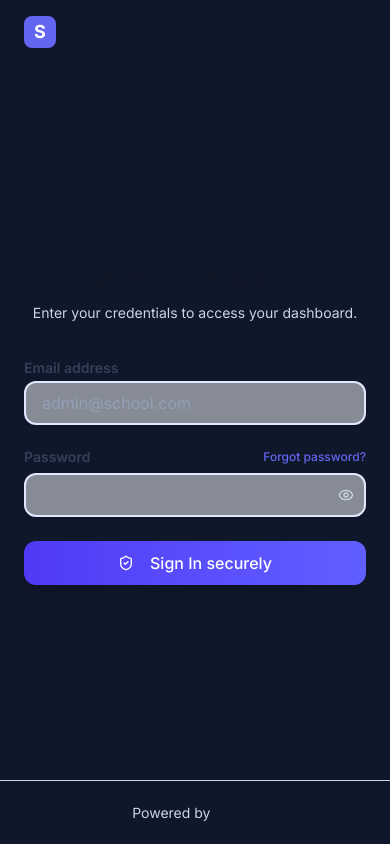
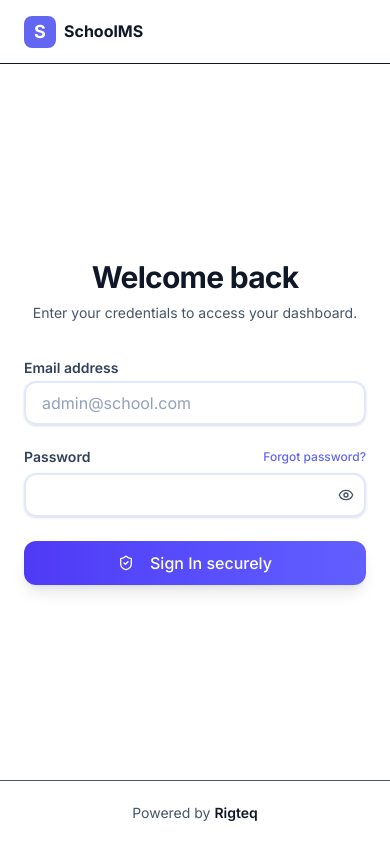
Before and after one commit to rigteq/schoolms, a Next.js app: page / in a window 390 px wide. Built offline with nearby package versions, Linux system fonts and the light colour scheme; no server answers.

Commit message:
leave icon alignment and visibility fix

```diff
--- a/app/dashboard/leaves/apply/page.tsx
+++ b/app/dashboard/leaves/apply/page.tsx
@@ -24,7 +24,7 @@ import {
 } from "@/components/ui/select";
 import { Input } from "@/components/ui/input";
 import { Label } from "@/components/ui/label";
-import { Loader2 } from "lucide-react";
+import { Loader2, CalendarDays } from "lucide-react";
 import { useRouter } from "next/navigation";
 import { cn } from "@/lib/utils";
 
@@ -136,9 +136,12 @@ export default function ApplyLeavePage() {
                     <form onSubmit={handleSubmit}>
                         <CardContent className="space-y-6">
                             <div className="space-y-2">
-                                <Label htmlFor="leave_type">Leave Type</Label>
+                                <Label htmlFor="leave_type" className="flex items-center gap-2">
+                                    <CalendarDays className="h-4 w-4 text-indigo-600" />
+                                    Leave Type
+                                </Label>
                                 <Select onValueChange={handleSelectChange} value={formData.leave_type}>
-                                    <SelectTrigger id="leave_type">
+                                    <SelectTrigger id="leave_type" className="h-10">
                                         <SelectValue placeholder="Select type" />
                                     </SelectTrigger>
                                     <SelectContent>
--- a/app/dashboard/leaves/list/page.tsx
+++ b/app/dashboard/leaves/list/page.tsx
@@ -121,10 +121,10 @@ export default function LeaveApplicationList() {
     return (
         <div className="flex-1 space-y-4 p-8 pt-6">
             <div className="flex items-center justify-between space-y-2">
-                <h2 className="text-3xl font-bold tracking-tight">Leave Applications</h2>
+                <h2 className="text-4xl font-bold gradient-text-primary tracking-tight">Leave Applications</h2>
             </div>
 
-            <div className="rounded-md border bg-card text-card-foreground shadow-sm">
+            <div className="rounded-xl border-2 border-indigo-100 bg-white/80 backdrop-blur shadow-lg">
                 <Table>
                     <TableHeader>
                         <TableRow>
--- a/app/globals.css
+++ b/app/globals.css
@@ -27,8 +27,8 @@
   --text-secondary: #64748B;
   --text-light: #94A3B8;
 
-  --muted: #94A3B8;
-  --muted-foreground: #CBD5E1;
+  --muted: #64748B; /* darker muted bg for subtle elements */
+  --muted-foreground: #475569; /* improved contrast for muted text and placeholders */
   --border: #E2E8F0;
   --input: #F1F5F9;
   --ring: #6366F1;
@@ -227,19 +227,27 @@ body {
 
 /* Scrollbar Styling */
 ::-webkit-scrollbar {
-  width: 8px;
-  height: 8px;
+  width: 10px;
+  height: 10px;
 }
 
 ::-webkit-scrollbar-track {
-  background: #F1F5F9;
+  background: #F8FAFC;
+  border-radius: 10px;
 }
 
 ::-webkit-scrollbar-thumb {
-  background: #CBD5E1;
-  border-radius: 4px;
+  background: linear-gradient(180deg, #6366F1 0%, #06B6D4 100%);
+  border-radius: 10px;
+  border: 2px solid #F8FAFC;
 }
 
 ::-webkit-scrollbar-thumb:hover {
-  background: #94A3B8;
+  background: linear-gradient(180deg, #4F46E5 0%, #0891B2 100%);
 }
+
+/* Firefox Scrollbar */
+* {
+  scrollbar-width: thin;
+  scrollbar-color: #6366F1 #F8FAFC;
+}
--- a/app/page.tsx
+++ b/app/page.tsx
@@ -48,14 +48,14 @@ export default function LoginPage() {
   return (
     <div className="flex min-h-screen w-full">
       {/* Left Section: Branding/Stats - 60% */}
-      <div className="hidden lg:flex w-[60%] flex-col relative bg-primary overflow-hidden">
-        <div className="absolute inset-0 bg-gradient-to-br from-blue-600 to-indigo-700" />
-        <div className="absolute inset-0 bg-[url('https://images.unsplash.com/photo-1523050854058-8df90110c9f1?q=80&w=2070&auto=format&fit=crop')] bg-cover opacity-10 mix-blend-overlay" />
+      <div className="hidden lg:flex w-[60%] flex-col relative bg-white overflow-hidden">
+        <div className="absolute inset-0 bg-gradient-to-br from-indigo-50 to-cyan-50" />
+        <div className="absolute inset-0 bg-[url('https://images.unsplash.com/photo-1523050854058-8df90110c9f1?q=80&w=2070&auto=format&fit=crop')] bg-cover opacity-5 mix-blend-overlay" />
 
-        <div className="relative z-10 flex flex-col h-full p-12 text-white justify-between">
+        <div className="relative z-10 flex flex-col h-full p-12 text-slate-900 justify-between">
           <div className="flex items-center gap-2">
-            <div className="h-10 w-10 bg-white rounded-lg flex items-center justify-center text-primary font-bold text-xl">S</div>
-            <h1 className="text-2xl font-bold tracking-tight">SchoolMS</h1>
+            <div className="h-10 w-10 bg-gradient-to-br from-indigo-600 to-cyan-500 rounded-lg flex items-center justify-center text-white font-bold text-xl">S</div>
+            <h1 className="text-2xl font-bold tracking-tight gradient-text-primary">SchoolMS</h1>
           </div>
 
           <div className="space-y-6 max-w-2xl">
@@ -63,7 +63,7 @@ export default function LoginPage() {
               initial={{ opacity: 0, y: 20 }}
               animate={{ opacity: 1, y: 0 }}
               transition={{ delay: 0.2 }}
-              className="text-5xl font-bold leading-tight"
+              className="text-5xl font-bold leading-tight text-slate-900"
             >
               Manage your institution with precision and elegance.
             </motion.h2>
@@ -71,7 +71,7 @@ export default function LoginPage() {
               initial={{ opacity: 0, y: 20 }}
               animate={{ opacity: 1, y: 0 }}
               transition={{ delay: 0.4 }}
-              className="text-lg text-blue-100/90"
+              className="text-lg text-slate-700"
             >
               The most advanced school management portal designed for efficiency, clarity, and growth.
             </motion.p>
@@ -79,23 +79,23 @@ export default function LoginPage() {
 
           <div className="flex gap-8">
             <div className="space-y-1">
-              <p className="text-3xl font-bold">500+</p>
-              <p className="text-sm text-blue-200">Schools Trusted</p>
+              <p className="text-3xl font-bold text-slate-900">500+</p>
+              <p className="text-sm text-slate-600">Schools Trusted</p>
             </div>
             <div className="space-y-1">
-              <p className="text-3xl font-bold">1M+</p>
-              <p className="text-sm text-blue-200">Students Active</p>
+              <p className="text-3xl font-bold text-slate-900">1M+</p>
+              <p className="text-sm text-slate-600">Students Active</p>
             </div>
             <div className="space-y-1">
-              <p className="text-3xl font-bold">99.9%</p>
-              <p className="text-sm text-blue-200">Uptime</p>
+              <p className="text-3xl font-bold text-slate-900">99.9%</p>
+              <p className="text-sm text-slate-600">Uptime</p>
             </div>
           </div>
         </div>
       </div>
 
       {/* Right Section: Login - 40% */}
-      <div className="flex-1 flex flex-col min-w-0 bg-background relative">
+      <div className="flex-1 flex flex-col min-w-0 bg-white relative">
         {/* Header - Mobile Logo */}
         <header className="h-16 flex items-center px-6 lg:hidden border-b">
           <div className="h-8 w-8 bg-primary rounded-md flex items-center justify-center text-white font-bold text-lg mr-2">S</div>
--- a/components/dashboard/Header.tsx
+++ b/components/dashboard/Header.tsx
@@ -34,7 +34,7 @@ export function Header({ onMenuClick, onToggleSidebar, isCollapsed }: HeaderProp
     const { role, signOut } = useAuth();
 
     return (
-        <header className="h-16 glass sticky top-0 z-30 flex items-center justify-between px-6 border-b border-indigo-100/20">
+        <header className="h-16 bg-white sticky top-0 z-30 flex items-center justify-between px-6 border-b border-indigo-200 shadow-md">
             <div className="flex items-center gap-4">
                 <button
                     onClick={onMenuClick}
--- a/components/dashboard/Sidebar.tsx
+++ b/components/dashboard/Sidebar.tsx
@@ -82,7 +82,7 @@ export function Sidebar({ isOpen, isCollapsed, onClose }: SidebarProps) {
             {/* Sidebar Container */}
             <aside
                 className={cn(
-                    "fixed top-0 left-0 z-50 h-screen bg-gradient-to-b from-white via-indigo-50/30 to-white shadow-2xl transition-all duration-300 transform lg:sticky border-r border-indigo-100 overflow-y-auto",
+                    "fixed top-0 left-0 z-50 h-screen bg-white shadow-2xl transition-all duration-300 transform lg:sticky border-r border-indigo-100 overflow-y-auto",
                     isOpen ? "translate-x-0 w-64" : "-translate-x-full lg:translate-x-0",
                     isCollapsed ? "lg:w-0 lg:p-0 border-none" : "lg:w-64"
                 )}
@@ -149,7 +149,7 @@ export function Sidebar({ isOpen, isCollapsed, onClose }: SidebarProps) {
 
                                     {/* Sub Items */}
                                     {hasSubItems && isExpanded && !isCollapsed && (
-                                        <div className="ml-9 mt-1 space-y-1 border-l-2 border-indigo-200 pl-0">
+                                        <div className="ml-6 mt-1 space-y-0 pl-1">
                                             {link.subItems?.map((subItem) => {
                                                 const SubIcon = subItem.icon;
                                                 const isSubActive = pathname === subItem.href;
@@ -159,17 +159,17 @@ export function Sidebar({ isOpen, isCollapsed, onClose }: SidebarProps) {
                                                         href={subItem.href}
                                                         onClick={() => onClose()}
                                                         className={cn(
-                                                            "flex items-center gap-3 px-3 py-2 rounded-md text-sm transition-all duration-200 block group",
+                                                            "flex items-center gap-3 px-3 py-2 rounded-md text-sm transition-all duration-200 group",
                                                             isSubActive
                                                                 ? "text-indigo-700 font-medium bg-indigo-50"
                                                                 : "text-slate-600 hover:text-indigo-600 hover:bg-indigo-50"
                                                         )}
                                                     >
                                                         <SubIcon className={cn(
-                                                            "h-4 w-4 transition-all",
+                                                            "h-4 w-4 flex-shrink-0 transition-all",
                                                             isSubActive ? "text-indigo-600" : "text-cyan-400 group-hover:text-indigo-600"
                                                         )} />
-                                                        <span>{subItem.name}</span>
+                                                        <span className="truncate">{subItem.name}</span>
                                                     </Link>
                                                 );
                                             })}
```
